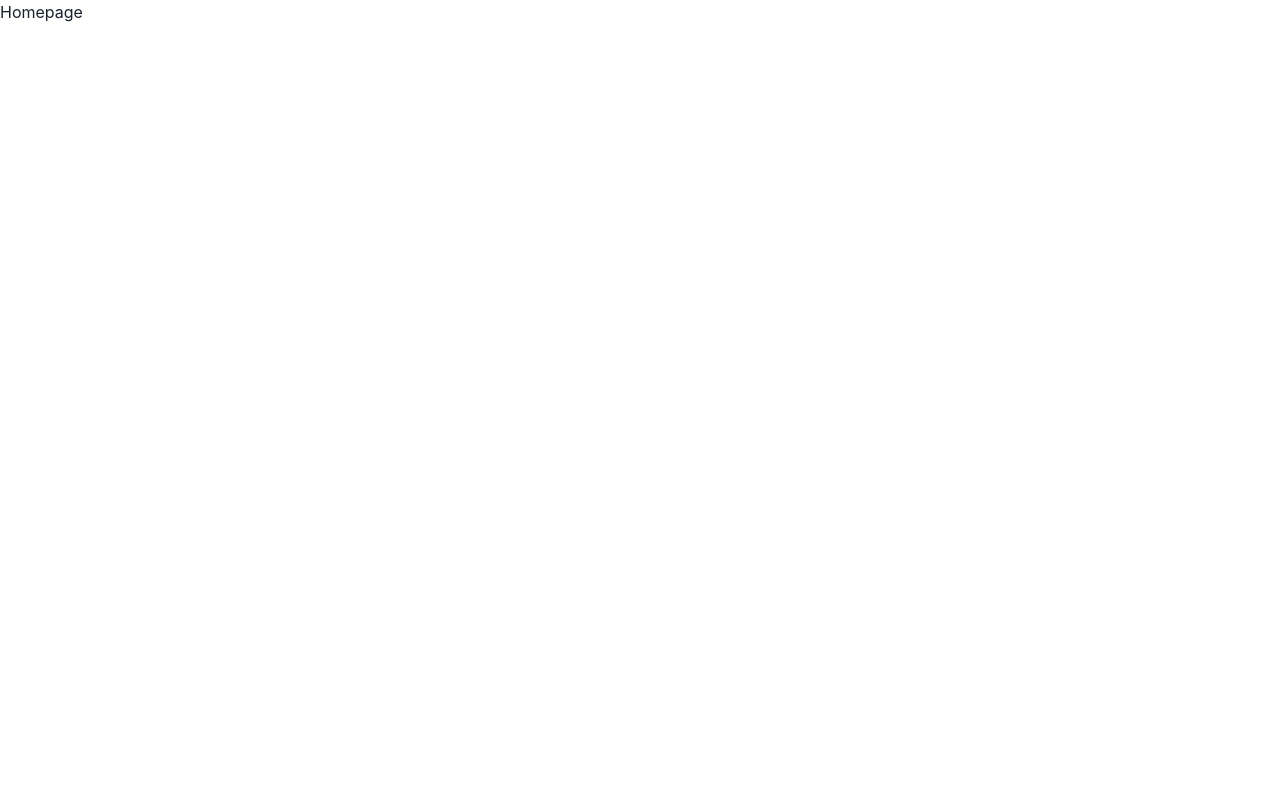
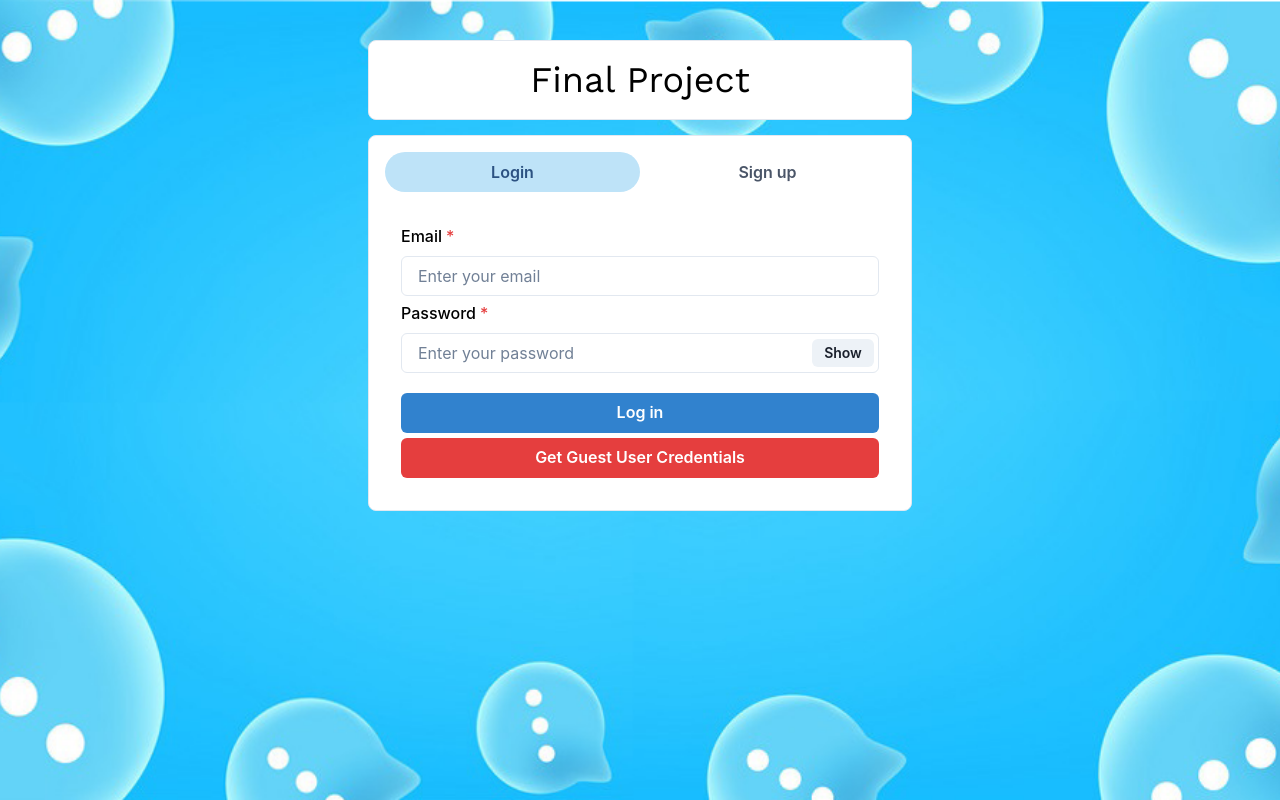
Before and after one commit to vin2603/MERN---Final-Project, a React (Create React App) app in the folder frontend/: page / in a window 1280 px wide. Built offline with nearby package versions, Linux system fonts and the light colour scheme.

Commit message:
login/ signup page

```diff
--- a/frontend/src/App.css
+++ b/frontend/src/App.css
@@ -0,0 +1,9 @@
+@import url('https://fonts.googleapis.com/css2?family=Work+Sans:ital,wght@0,100..900;1,100..900&display=swap');
+
+.App {
+  min-height: 100vh;
+  display: flex;
+  background-image: url('./background.png');
+  background-size: cover;
+  background-position: center;
+}
--- a/frontend/src/Pages/Homepage.js
+++ b/frontend/src/Pages/Homepage.js
@@ -1,7 +1,61 @@
+import {
+  Container,
+  Box,
+  Text,
+  Tab,
+  TabList,
+  TabPanel,
+  TabPanels,
+  Tabs,
+} from '@chakra-ui/react';
 import React from 'react';
+import Login from '../components/Authentication/Login';
+import Signup from '../components/Authentication/Signup';
+const Homepage = () => {
+  return (
+    <Container maxW='xl' centerContent>
+      <Box
+        display='flex'
+        justifyContent='center'
+        alignItems='center'
+        p={3}
+        bg='white'
+        w='100%'
+        m='40px 0 15px 0'
+        borderRadius='lg'
+        borderWidth='1px'
+      >
+        <Text fontSize='4xl' fontFamily='Work sans' color='black'>
+          Final Project{' '}
+        </Text>
+      </Box>
+      <Box
+        bg='white'
+        w='100%'
+        p={4}
+        borderRadius='lg'
+        color='black'
+        borderWidth='1px'
+      >
+        <Tabs variant='soft-rounded'>
+          <TabList mb='1em'>
+            <Tab width='50%'>Login</Tab>
+            <Tab width='50%'>Sign up</Tab>
+          </TabList>
 
-const Homepage = () => {
-  return <div>Homepage</div>;
+          <TabPanels>
+            <TabPanel>
+              <Login />
+            </TabPanel>
+
+            <TabPanel>
+              <Signup />
+            </TabPanel>
+          </TabPanels>
+        </Tabs>
+      </Box>
+    </Container>
+  );
 };
 
 export default Homepage;
--- /dev/null
+++ b/frontend/src/components/Authentication/Login.js
@@ -0,0 +1,69 @@
+import {
+  Button,
+  FormControl,
+  FormLabel,
+  Input,
+  InputGroup,
+  InputRightElement,
+  VStack,
+  useToast,
+} from '@chakra-ui/react';
+import { useState } from 'react';
+
+const Login = () => {
+  const [show, setShow] = useState(false);
+  const [email, setEmail] = useState();
+  const [password, setPassword] = useState();
+
+  const handleClick = () => setShow(!show);
+  const submitHandler = () => {};
+  return (
+    <VStack spacing='5px' color='black'>
+      <FormControl id='email' isRequired>
+        <FormLabel>Email</FormLabel>
+        <Input
+          placeholder='Enter your email'
+          onChange={(e) => setEmail(e.target.value)}
+        />
+      </FormControl>
+
+      <FormControl id='password' isRequired>
+        <FormLabel>Password</FormLabel>
+        <InputGroup>
+          <Input
+            type={show ? 'text' : 'password'}
+            placeholder='Enter your password'
+            onChange={(e) => setPassword(e.target.value)}
+          />
+          <InputRightElement width='4.5em'>
+            <Button h='1.75rem' size='sm' onClick={handleClick}>
+              {show ? 'Hide' : 'Show'}
+            </Button>
+          </InputRightElement>
+        </InputGroup>
+      </FormControl>
+
+      <Button
+        colorScheme='blue'
+        width='100%'
+        style={{ marginTop: 15 }}
+        onClick={submitHandler}
+      >
+        Log in
+      </Button>
+      <Button
+        variant='solid'
+        colorScheme='red'
+        width='100%'
+        onClick={() => {
+          setEmail('guest@example.com');
+          setPassword('123456');
+        }}
+      >
+        Get Guest User Credentials
+      </Button>
+    </VStack>
+  );
+};
+
+export default Login;
--- /dev/null
+++ b/frontend/src/components/Authentication/Signup.js
@@ -0,0 +1,94 @@
+import {
+  Button,
+  FormControl,
+  FormLabel,
+  Input,
+  InputGroup,
+  InputRightElement,
+  VStack,
+  useToast,
+} from '@chakra-ui/react';
+import { useState } from 'react';
+
+const Signup = () => {
+  const [show, setShow] = useState(false);
+  const [name, setName] = useState();
+  const [email, setEmail] = useState();
+  const [confirmpassword, setConfirmpassword] = useState();
+  const [password, setPassword] = useState();
+  const [pic, setPic] = useState();
+
+  const handleClick = () => setShow(!show);
+  const postDetails = (pics) => {};
+  const submitHandler = () => {};
+  return (
+    <VStack spacing='5px' color='black'>
+      <FormControl id='first-name' isRequired>
+        <FormLabel>Name</FormLabel>
+        <Input
+          placeholder='Enter your name'
+          onChange={(e) => setName(e.target.value)}
+        />
+      </FormControl>
+
+      <FormControl id='email' isRequired>
+        <FormLabel>Email</FormLabel>
+        <Input
+          placeholder='Enter your email'
+          onChange={(e) => setEmail(e.target.value)}
+        />
+      </FormControl>
+
+      <FormControl id='password' isRequired>
+        <FormLabel>Password</FormLabel>
+        <InputGroup>
+          <Input
+            type={show ? 'text' : 'password'}
+            placeholder='Enter your password'
+            onChange={(e) => setPassword(e.target.value)}
+          />
+          <InputRightElement width='4.5em'>
+            <Button h='1.75rem' size='sm' onClick={handleClick}>
+              {show ? 'Hide' : 'Show'}
+            </Button>
+          </InputRightElement>
+        </InputGroup>
+      </FormControl>
+      <FormControl id='password' isRequired>
+        <FormLabel>Confirm Password</FormLabel>
+        <InputGroup size='md'>
+          <Input
+            type={show ? 'text' : 'password'}
+            placeholder='Confirm password'
+            onChange={(e) => setConfirmpassword(e.target.value)}
+          />
+          <InputRightElement width='4.5rem'>
+            <Button h='1.75rem' size='sm' onClick={handleClick}>
+              {show ? 'Hide' : 'Show'}
+            </Button>
+          </InputRightElement>
+        </InputGroup>
+      </FormControl>
+
+      <FormControl id='pic'>
+        <FormLabel>Upload your Picture</FormLabel>
+        <Input
+          type='file'
+          p={1.5}
+          accept='image/*'
+          onChange={(e) => postDetails(e.target.files[0])}
+        />
+      </FormControl>
+      <Button
+        colorScheme='blue'
+        width='100%'
+        style={{ marginTop: 15 }}
+        onClick={submitHandler}
+      >
+        Sign Up
+      </Button>
+    </VStack>
+  );
+};
+
+export default Signup;
```
Also changed, not shown: frontend/src/background.png (added).
